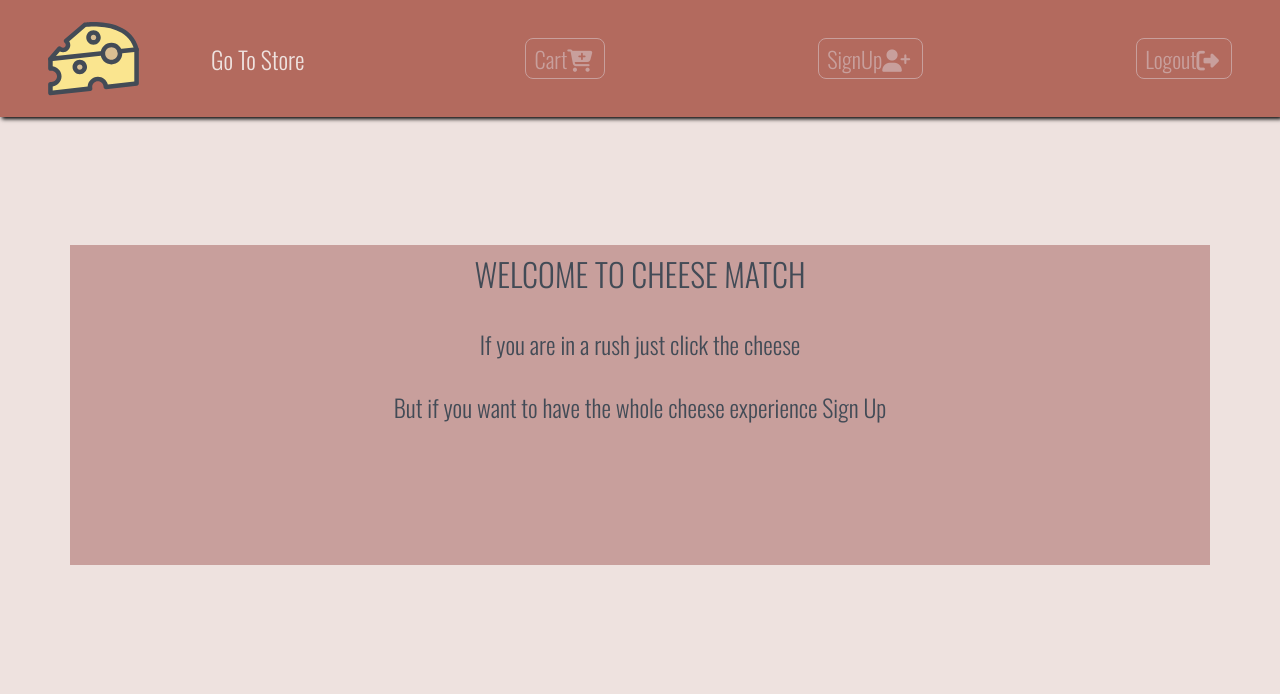
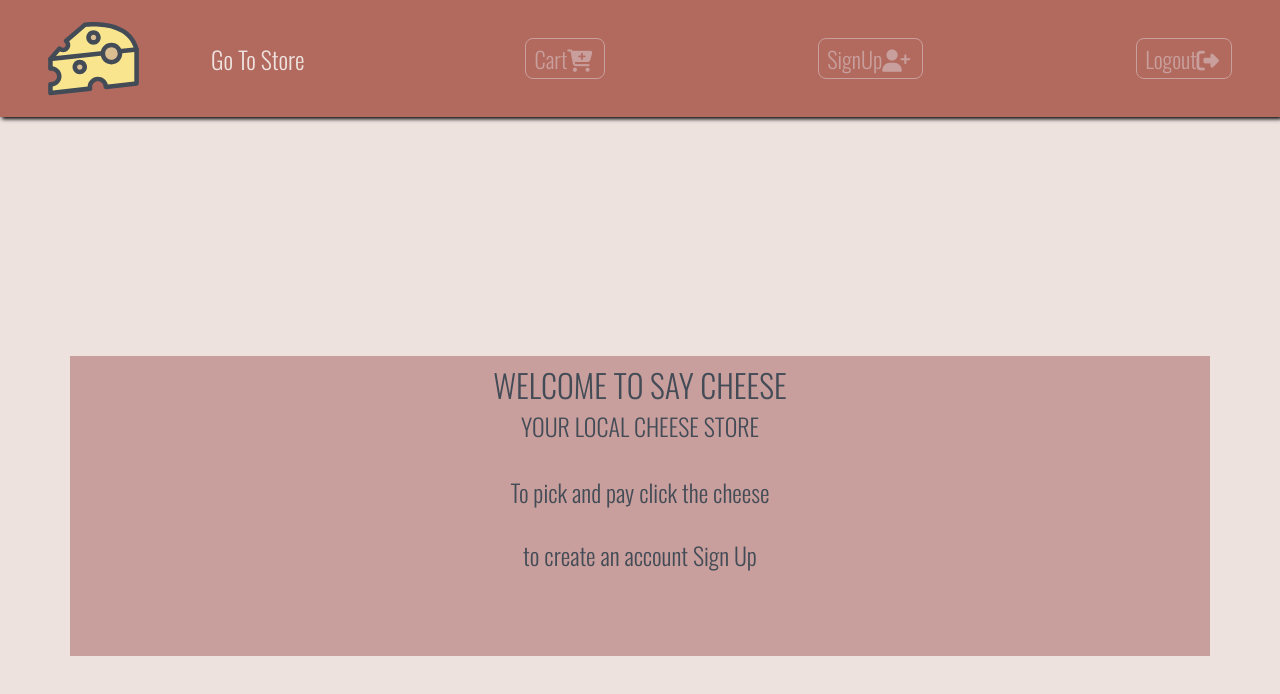
Before and after one commit to purisquiri/frontend_cheese_ecommerce, a React (Create React App) app: page / in a window 1280 px wide. Shown: the top 694 px of the page. Built offline with nearby package versions, Linux system fonts and the light colour scheme; no server answers; a web font is replaced by a local one.

Commit message:
paypal working

```diff
--- a/src/App.css
+++ b/src/App.css
@@ -7,6 +7,7 @@
 }
 body {
   font-family: "Oswald", sans-serif !important;
+  padding-top: 100px;
   background: var(--mainWhite) !important;
   color: var(--mainDark) !important;
 }
@@ -44,9 +45,9 @@ body {
 /* Home */
 
 .home {
-  margin-top: 10%;
+  margin-top: 20%;
   padding-top: 10px;
-  height: 20rem;
+  height: 300px;
   background: #c89f9c;
   overflow: hidden;
 }
@@ -87,3 +88,16 @@ body {
     border-color: orange;
   }
 }
+
+/* footer */
+.footer {
+  position: relative;
+  left: 0;
+  bottom: 0;
+  width: 100%;
+  background-color: #b36a5e;
+  line-height: 1.6;
+  color: white;
+  text-align: center;
+  box-shadow: inset 0px 0px 4px #000000;
+}
--- a/src/App.js
+++ b/src/App.js
@@ -4,6 +4,7 @@ import { Switch, Route } from "react-router-dom";
 import "./App.css";
 import "bootstrap/dist/css/bootstrap.min.css";
 import Navbar from "./components/Navbar";
+
 import ProductList from "./components/ProductList";
 import Details from "./components/Details";
 import Cart from "./components/Cart";
--- a/src/components/Cart/Cart.js
+++ b/src/components/Cart/Cart.js
@@ -5,6 +5,8 @@ import EmptyCart from "./EmptyCart";
 import { ProductConsumer } from "../../context";
 import CartList from "./CartList";
 import CartTotals from "./CartTotals";
+
+const username = localStorage.getItem("username");
 
 export default class Cart extends Component {
   render() {
@@ -16,7 +18,8 @@ export default class Cart extends Component {
             if (cart.length > 0) {
               return (
                 <React.Fragment>
-                  <Title name="User" title="Cart" />
+                  <br></br>
+                  <Title name={username} title="Cart" />
                   <CartColumns />
                   <CartList value={value} />
                   <CartTotals value={value} history={this.props.history} />
--- a/src/components/Cart/PayPalButton.js
+++ b/src/components/Cart/PayPalButton.js
@@ -6,6 +6,8 @@ export default class MyApp extends React.Component {
     const onSuccess = (payment) => {
       // Congratulation, it came here means everything's fine!
       console.log("The payment was succeeded!", payment);
+      this.props.clearCart();
+      this.props.history.push("/home");
       // You can bind the "payment" object's value to your state or props or whatever here, please see below for sample returned data
     };
 
@@ -24,11 +26,12 @@ export default class MyApp extends React.Component {
 
     let env = "sandbox"; // you can set here to 'production' for production
     let currency = "USD"; // or you can set this value from your props or state
-    let total = 1; // same as above, this is the total amount (based on currency) to be paid by using Paypal express checkout
+    //let total = 1; // same as above, this is the total amount (based on currency) to be paid by using Paypal express checkout
     // Document on Paypal's currency code: https://developer.paypal.com/docs/classic/api/currency_codes/
 
     const client = {
-      sandbox: "YOUR-SANDBOX-APP-ID",
+      sandbox:
+        "AY21_7oD5N6BtyTU0jxC_VkKpOXxKefscVZKJaK7gv-1afPPL9l0HqhoVdQG2NqT-j20XY2zOdqtcF2F",
       production: "YOUR-PRODUCTION-APP-ID",
     };
     // In order to get production's app-ID, you will have to send your app to Paypal for approval first
@@ -43,7 +46,7 @@ export default class MyApp extends React.Component {
         env={env}
         client={client}
         currency={currency}
-        total={total}
+        total={this.props.total}
         onError={onError}
         onSuccess={onSuccess}
         onCancel={onCancel}
--- /dev/null
+++ b/src/components/Footer.js
@@ -0,0 +1,10 @@
+import React from "react";
+
+export default function Footer() {
+  return (
+    <div className="footer sticky-botton">
+      <div>Copyright 2021,</div>
+      <div>Cheese Holdings Inc.</div>
+    </div>
+  );
+}
--- a/src/components/Home.js
+++ b/src/components/Home.js
@@ -4,15 +4,16 @@ export default function Home() {
   return (
     <div className="container home">
       <div className="text-uppercase text-center">
-        <h2>welcome to cheese match</h2>
+        <h2>welcome to say cheese </h2>
+        <h4>your local cheese store</h4>
       </div>
       <br />
       <div className="col-10 mx-auto text-center typewriter">
-        <h4>If you are in a rush just click the cheese</h4>
+        <h4>To pick and pay click the cheese</h4>
       </div>
       <br />
       <div className="col-10 mx-auto text-center typewriter">
-        <h4>But if you want to have the whole cheese experience Sign Up</h4>
+        <h4>to create an account Sign Up</h4>
       </div>
     </div>
   );
--- a/src/components/Navbar.js
+++ b/src/components/Navbar.js
@@ -4,8 +4,6 @@ import logo from "../logo.svg";
 import styled from "styled-components";
 import { ButtonContainer } from "./Button";
 import Logout from "../components/Logout";
-
-//const username = localStorage.getItem("username");
 
 export default class Navbar extends Component {
   constructor() {
@@ -18,7 +16,7 @@ export default class Navbar extends Component {
 
   render() {
     return (
-      <NavWrapper className="navbar navbar-expand-sm navbar-dark px-sm-5">
+      <NavWrapper className="navbar navbar-expand-sm navbar-dark px-sm-5 fixed-top">
         <Link to="/home">
           <img src={logo} alt="store" className="navbar-brand" />
         </Link>
--- a/src/components/ProductList.js
+++ b/src/components/ProductList.js
@@ -2,6 +2,7 @@ import React, { Component } from "react";
 import Product from "./Product";
 import Title from "./Title";
 import { ProductConsumer } from "../context";
+import Footer from "./Footer";
 
 export default class ProductList extends Component {
   render() {
@@ -22,6 +23,7 @@ export default class ProductList extends Component {
             </div>
           </div>
         </div>
+        <Footer />
       </React.Fragment>
     );
   }
```
Also changed, not shown: 1 other file (tests, documents, lock files or other folders).
